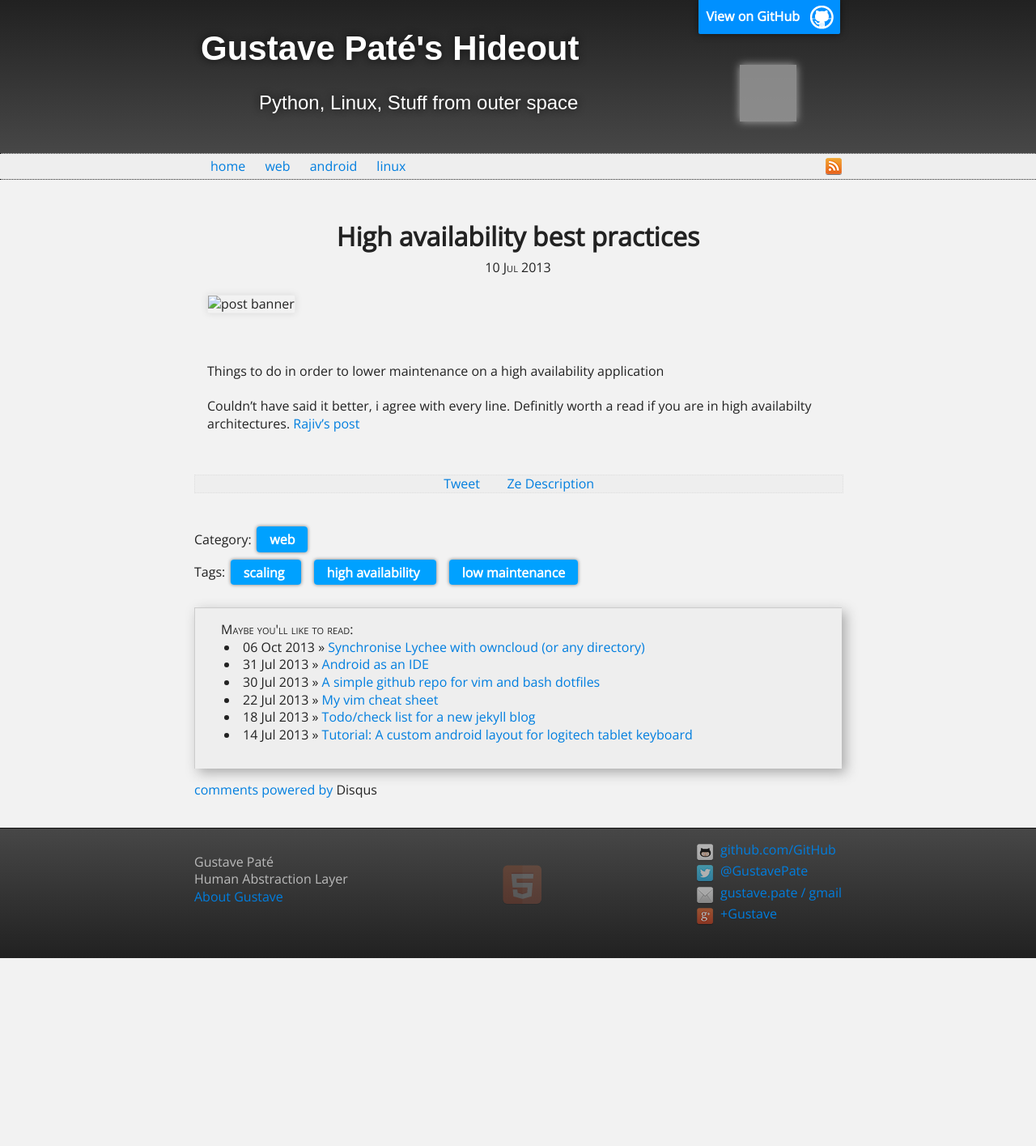
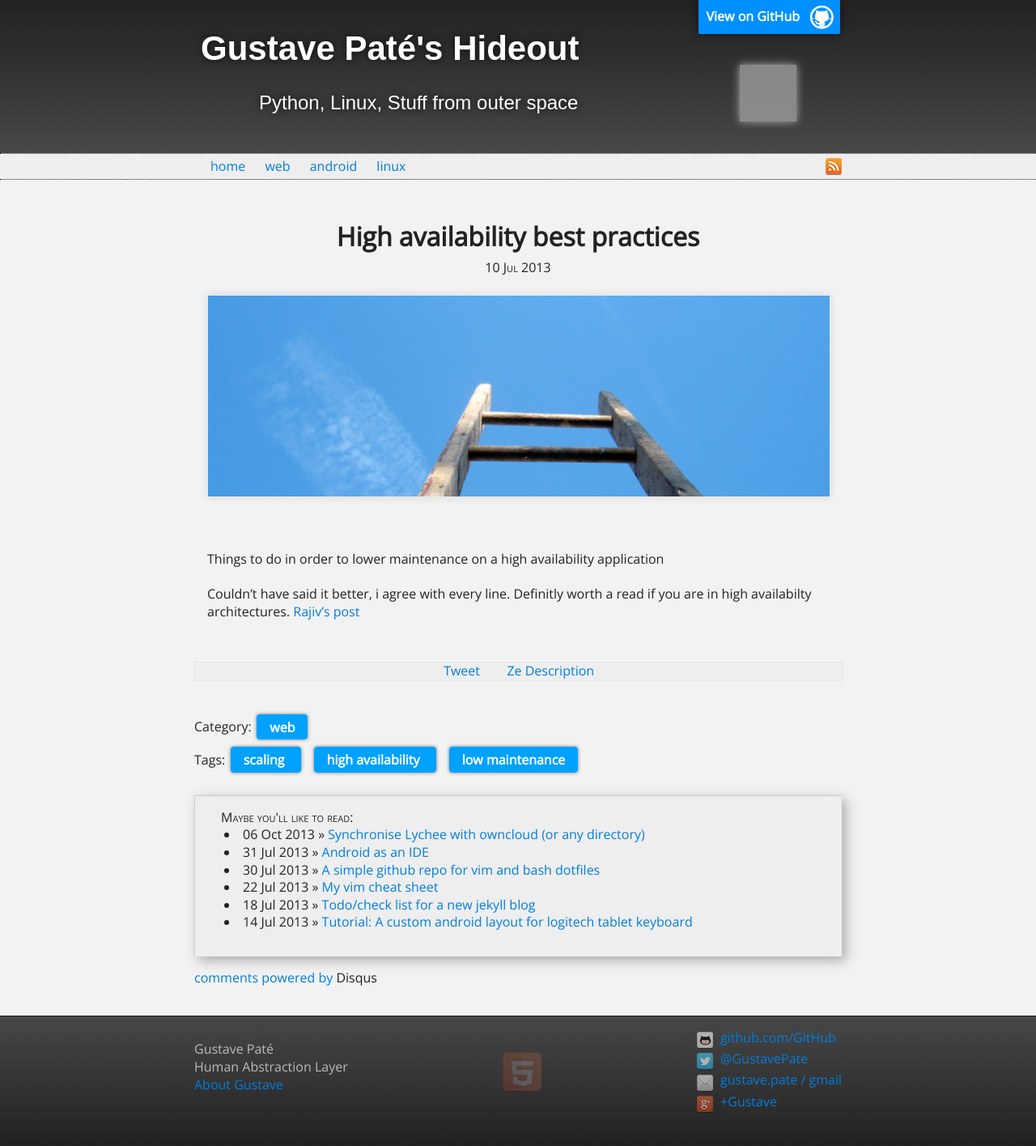
Before and after one commit to GustavePate/gustavepate.github.io, a Jekyll site: the page built from _posts/2013-07-10-advises-on-scaling-high-availability.md, in a window 1280 px wide. Shown: the whole page at 81% size. Built offline with Jekyll 4.4.1, drawn with Linux system fonts in a browser that asks for light colours; comment, search, counter and statistics services are not loaded; before the commit the page ends 1183 px from its top, so only the background shows below that; grey boxes are pictures that could not be loaded.

Commit message:
relocate banners

```diff
--- a/_layouts/post.html
+++ b/_layouts/post.html
@@ -13,8 +13,7 @@ layout: default
     </div>
     <div id="article_date" itemprop="datePublished">{{page.date | xml_schema}}</div>
     <div id="url" itemprop="url">{{site.url}}{{page.url}}</div>
-    <img itemprop="image" src="{{site.url}}/ressources/image/banners/{{page.image}}" alt="post banner"/>
-    <!--<img id="postimage" itemprop="image" url="{{site.url}}{{page.image}}" alt="post banner"/>-->
+    <img itemprop="image" src="{{site.url}}/ressources/images/banners/{{page.image}}" alt="post banner"/>
 
 </div>
 
```
